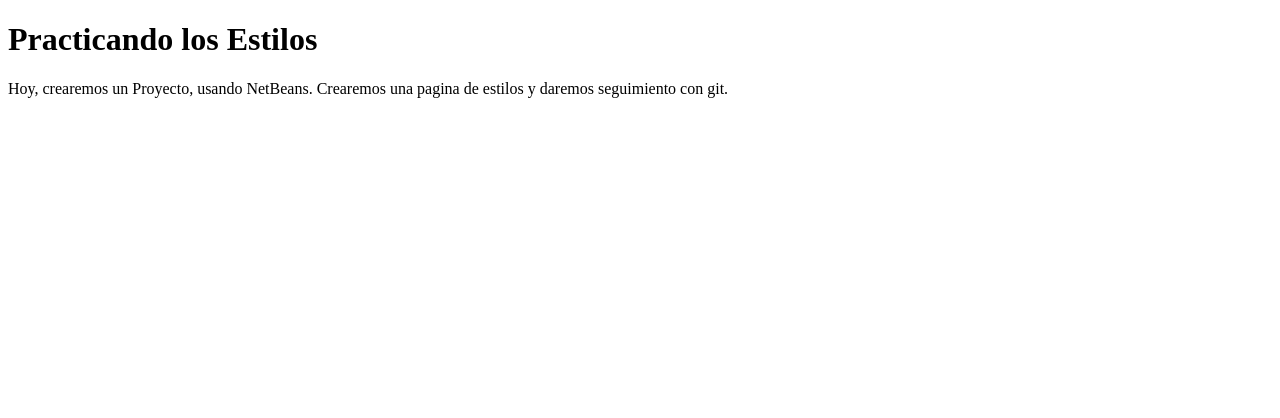
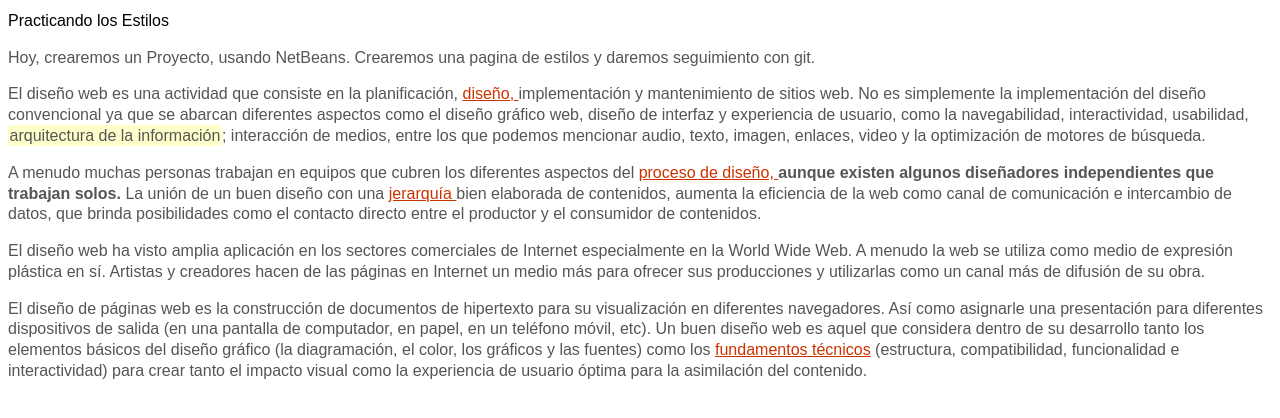
Before and after one commit to crp15/PracticaEstilos, a website: page public_html/index.html in a window 1280 px wide. Drawn offline with Linux system fonts and the light colour scheme.

Commit message:
Aplicando estilos a mi pagina

```diff
--- a/public_html/index.html
+++ b/public_html/index.html
@@ -7,10 +7,29 @@ Proyecto creado por Clariza Rosario
         <title>Los Estilos</title>
         <meta charset="UTF-8">
         <meta name="viewport" content="width=device-width, initial-scale=1.0">
+                      <link href="misestilos/paginaestilos.css" rel="stylesheet" type="text/css"/>
     </head>
     <body>
-        <div><h1>Practicando los Estilos</h1>
+        <div>
+            <h1>Practicando los Estilos</h1>
             <p> Hoy, crearemos un Proyecto, usando NetBeans. Crearemos una pagina de estilos y daremos seguimiento con git.
-            </p></div>
+            </p>
+            <div id="primero">
+
+<p>El diseño web es una actividad que consiste en la planificación, <a href="#">diseño, </a>implementación y mantenimiento de sitios web. No es simplemente la implementación del diseño convencional ya que se abarcan diferentes aspectos como el diseño gráfico web, diseño de interfaz y experiencia de usuario, como la navegabilidad, interactividad, usabilidad, <em>arquitectura de la información</em>; interacción de medios, entre los que podemos mencionar audio, texto, imagen, enlaces, video y la optimización de motores de búsqueda. </p>
+
+</div>
+
+<div class="normal">
+<p>A menudo muchas personas trabajan en equipos que cubren los diferentes aspectos del <span><a href="#">proceso de diseño, </a> aunque existen algunos diseñadores independientes que trabajan solos. </span>
+La unión de un buen diseño con una <a href="#">jerarquía </a>bien elaborada de contenidos, aumenta la eficiencia de la web como canal de comunicación e intercambio de datos, que brinda posibilidades como el contacto directo entre el productor y el consumidor de contenidos. </p>
+<p>El diseño web ha visto amplia aplicación en los sectores comerciales de Internet especialmente en la <em class="especial">World Wide Web</em>. A menudo la web se utiliza como medio de expresión plástica en sí. Artistas y creadores hacen de las páginas en Internet un medio más para ofrecer sus producciones y utilizarlas como un canal más de difusión de su obra. </p>
+
+<p>El diseño de páginas web es la construcción de documentos de hipertexto para su visualización en diferentes navegadores. Así como asignarle una presentación para diferentes dispositivos de salida <em class="especial"> (en una pantalla de computador, en papel, en un teléfono móvil, etc). </em>
+Un buen diseño web es aquel que considera dentro de su desarrollo tanto los elementos básicos del diseño gráfico (la diagramación, el color, los gráficos y las fuentes) como los <a href="#">fundamentos técnicos</a> (estructura, compatibilidad, funcionalidad e interactividad) para crear tanto el impacto visual como la experiencia de usuario óptima para la asimilación del contenido. </p>
+
+</div>
+
+        </div>
     </body>
 </html>
--- /dev/null
+++ b/public_html/misestilos/paginaestilos.css
@@ -0,0 +1,17 @@
+/*
+To change this license header, choose License Headers in Project Properties.
+To change this template file, choose Tools | Templates
+and open the template in the editor.
+*/
+/*
+    Created on : Oct 19, 2017, 7:04:55 PM
+    Author     : c.rosario
+*/
+*{ font: 1em/1.3 Arial, Helvetica, sans-serif; }
+
+p{ color: #555; }
+#primero{ color: #336699; }
+a{ color: #CC3300; }
+#primero em{ background: #FFFFCC; padding: .1em; }
+.especial em{ background: #FFCC99; border: 1px solid #FF9900; padding: .1em; }
+.normal span{ font-weight: bold; }
```
Also changed, not shown: 1 other file.
